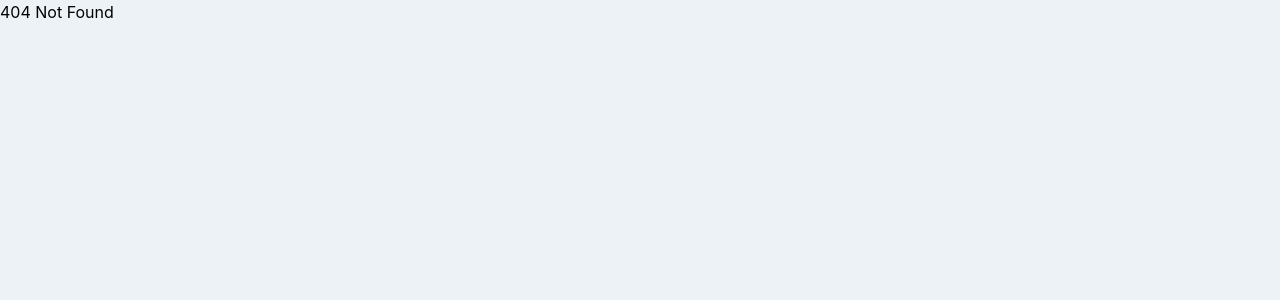
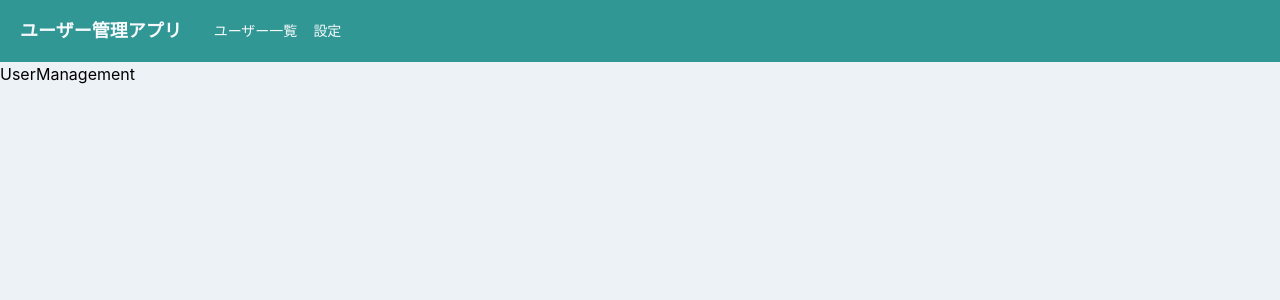
Before and after one commit to ryskit/react-typescript-chakra, a React (Create React App) app: page /home/user_management in a window 1280 px wide. Before the commit this address had no page. Shown: the top 300 px of the page. Built offline with nearby package versions, Linux system fonts and the light colour scheme.

Commit message:
:hammer: ヘッダーのルーティング機能の実装

```diff
--- a/src/components/molcules/MenuDrawer.tsx
+++ b/src/components/molcules/MenuDrawer.tsx
@@ -10,18 +10,33 @@ import {
 type Props = {
   onClose: () => void;
   isOpen: boolean;
+  onClickHome: () => void;
+  onClickUserManagement: () => void;
+  onClickSetting: () => void;
 };
 
 export const MenuDrawer: FC<Props> = memo((props) => {
-  const { onClose, isOpen } = props;
+  const {
+    onClose,
+    isOpen,
+    onClickHome,
+    onClickUserManagement,
+    onClickSetting,
+  } = props;
   return (
     <Drawer placement="left" size="xs" onClose={onClose} isOpen={isOpen}>
       <DrawerOverlay>
         <DrawerContent>
           <DrawerBody p={0} bg="gray.100">
-            <Button w="100%">TOP</Button>
-            <Button w="100%">ユーザー一覧</Button>
-            <Button w="100%">設定</Button>
+            <Button w="100%" onClick={onClickHome}>
+              TOP
+            </Button>
+            <Button w="100%" onClick={onClickUserManagement}>
+              ユーザー一覧
+            </Button>
+            <Button w="100%" onClick={onClickSetting}>
+              設定
+            </Button>
           </DrawerBody>
         </DrawerContent>
       </DrawerOverlay>
--- a/src/components/organisms/layout/Header.tsx
+++ b/src/components/organisms/layout/Header.tsx
@@ -1,10 +1,22 @@
+/* eslint-disable react-hooks/exhaustive-deps */
 import { Box, Flex, Heading, Link, useDisclosure } from "@chakra-ui/react";
-import { memo } from "react";
+import { memo, useCallback } from "react";
+import { useNavigate } from "react-router-dom";
+
 import { MenuIconButton } from "../../atoms/button/MenuIconButton";
 import { MenuDrawer } from "../../molcules/MenuDrawer";
 
 export const Header = memo((props: any) => {
   const { isOpen, onOpen, onClose } = useDisclosure();
+  const navigate = useNavigate();
+
+  const onClickHome = useCallback(() => navigate("/home"), []);
+  const onClickUserManagement = useCallback(
+    () => navigate("/home/user_management"),
+    []
+  );
+  const onClickSetting = useCallback(() => navigate("/home/setting"), []);
+
   return (
     <>
       <Flex
@@ -15,7 +27,13 @@ export const Header = memo((props: any) => {
         justify="space-between"
         padding={{ base: 3, md: 5 }}
       >
-        <Flex align="center" as="a" mr={8} _hover={{ cursor: "pointer" }}>
+        <Flex
+          align="center"
+          as="a"
+          mr={8}
+          _hover={{ cursor: "pointer" }}
+          onClick={onClickHome}
+        >
           <Heading as="h1" fontSize={{ base: "md", md: "lg" }}>
             ユーザー管理アプリ
           </Heading>
@@ -27,13 +45,19 @@ export const Header = memo((props: any) => {
           display={{ base: "none", md: "flex" }}
         >
           <Box pr={4}>
-            <Link>ユーザー一覧</Link>
+            <Link onClick={onClickUserManagement}>ユーザー一覧</Link>
           </Box>
-          <Link>設定</Link>
+          <Link onClick={onClickSetting}>設定</Link>
         </Flex>
         <MenuIconButton onOpen={onOpen} />
       </Flex>
-      <MenuDrawer onClose={onClose} isOpen={isOpen} />
+      <MenuDrawer
+        onClose={onClose}
+        isOpen={isOpen}
+        onClickHome={onClickHome}
+        onClickUserManagement={onClickUserManagement}
+        onClickSetting={onClickSetting}
+      />
     </>
   );
 });
--- a/src/router/Router.tsx
+++ b/src/router/Router.tsx
@@ -21,7 +21,7 @@ export const Router = memo((props: any) => {
           }
         />
         <Route
-          path="user_measurement"
+          path="user_management"
           element={
             <HeaderLayout>
               <UserManagement />
```
